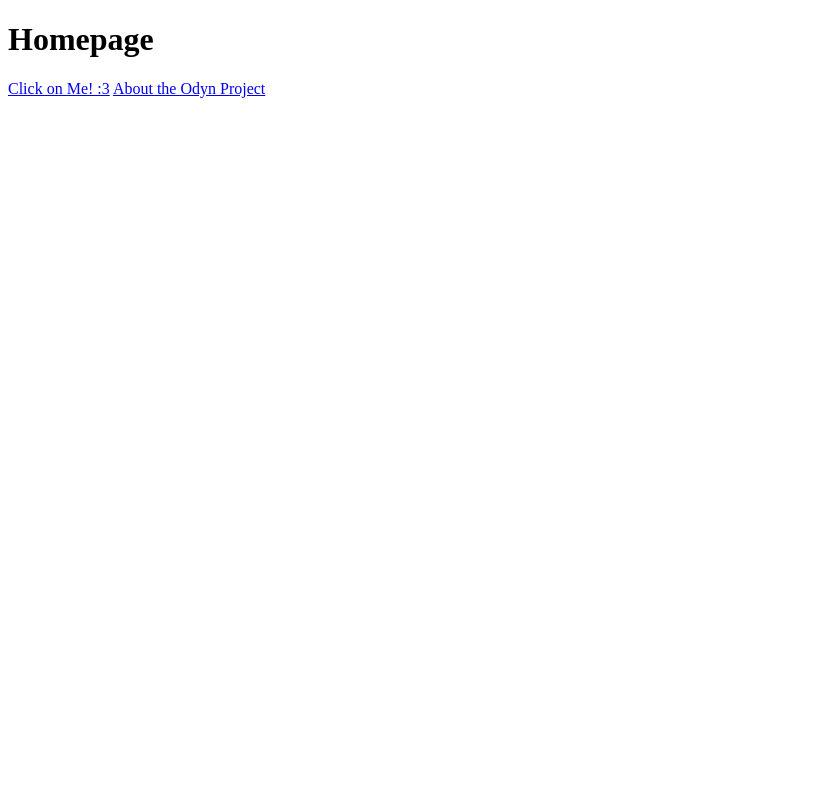
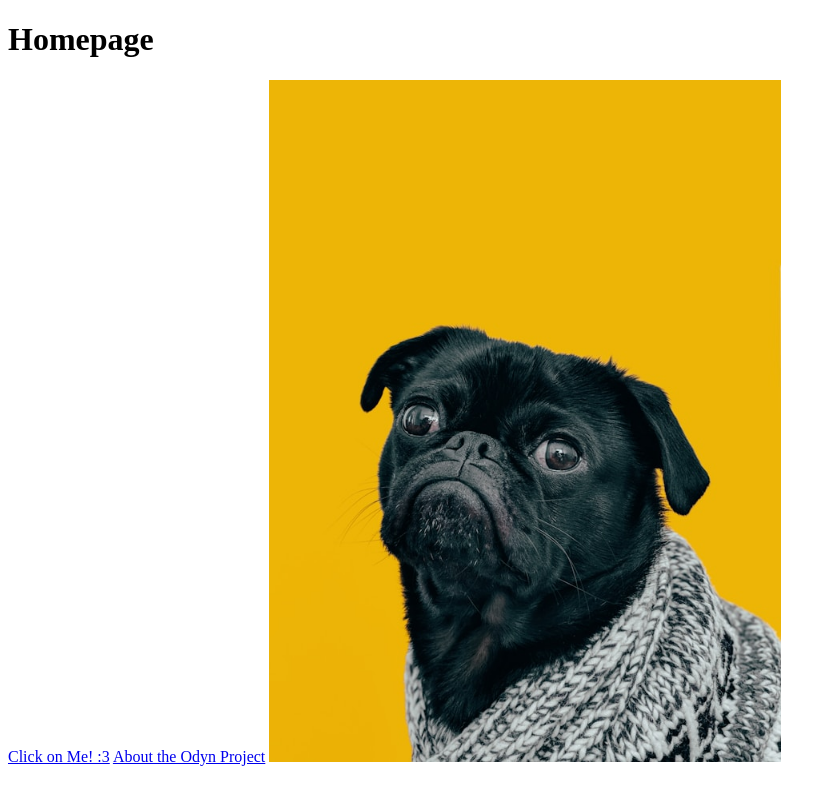
Before and after one commit to OsziBen/TEST-REPO, a plain HTML site: page html-links-images/index.html in a window 1280 px wide. Shown: the whole page, without its empty margins (0-836 px from the left). Drawn offline with Linux system fonts and the light colour scheme.

Commit message:
finish ody project lesson about links and images\n\nI have finished this section, my overall progress ia 43%.

```diff
--- a/html-links-images/index.html
+++ b/html-links-images/index.html
@@ -7,8 +7,10 @@
     <!---->
     <body>
         <h1>Homepage</h1>
-        <!-- target ="_balnk" +  rel="noopener noreferrer" = SECURITY! -->
+        <!-- target ="_blank" +  rel="noopener noreferrer" = SECURITY! -->
         <a href="https://www.theodinproject.com/about" target="_blank" rel="noopener noreferrer">Click on Me! :3</a>
         <a href="./pages/about.html">About the Odyn Project</a>
+        <img src="./images/dog.jpg", alt="Charles, the dog", width="512", height="682">
+        <!-- . : forward; .. : backwards -->
     </body>
 </html>
```
Also changed, not shown: html-links-images/pages/about.html (+1 -0 lines), html-links-images/images/dog.jpg (added).
